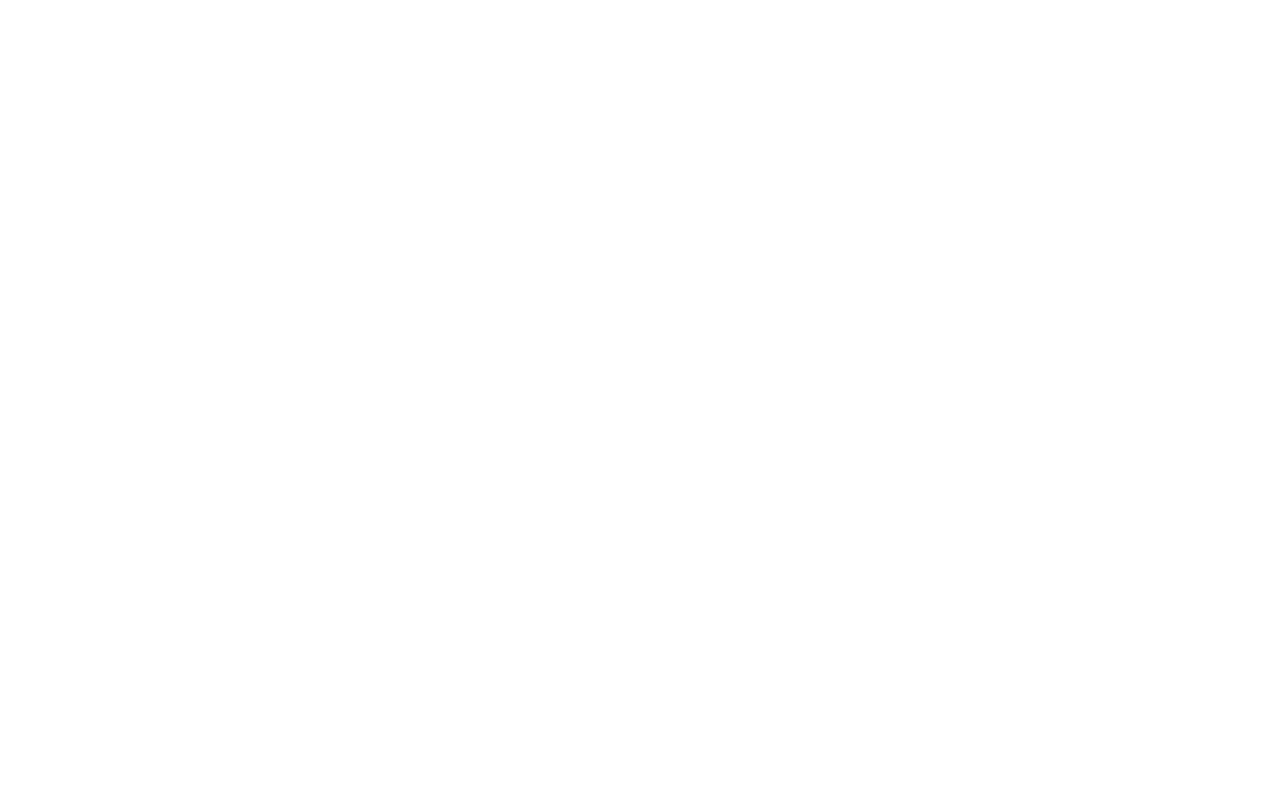
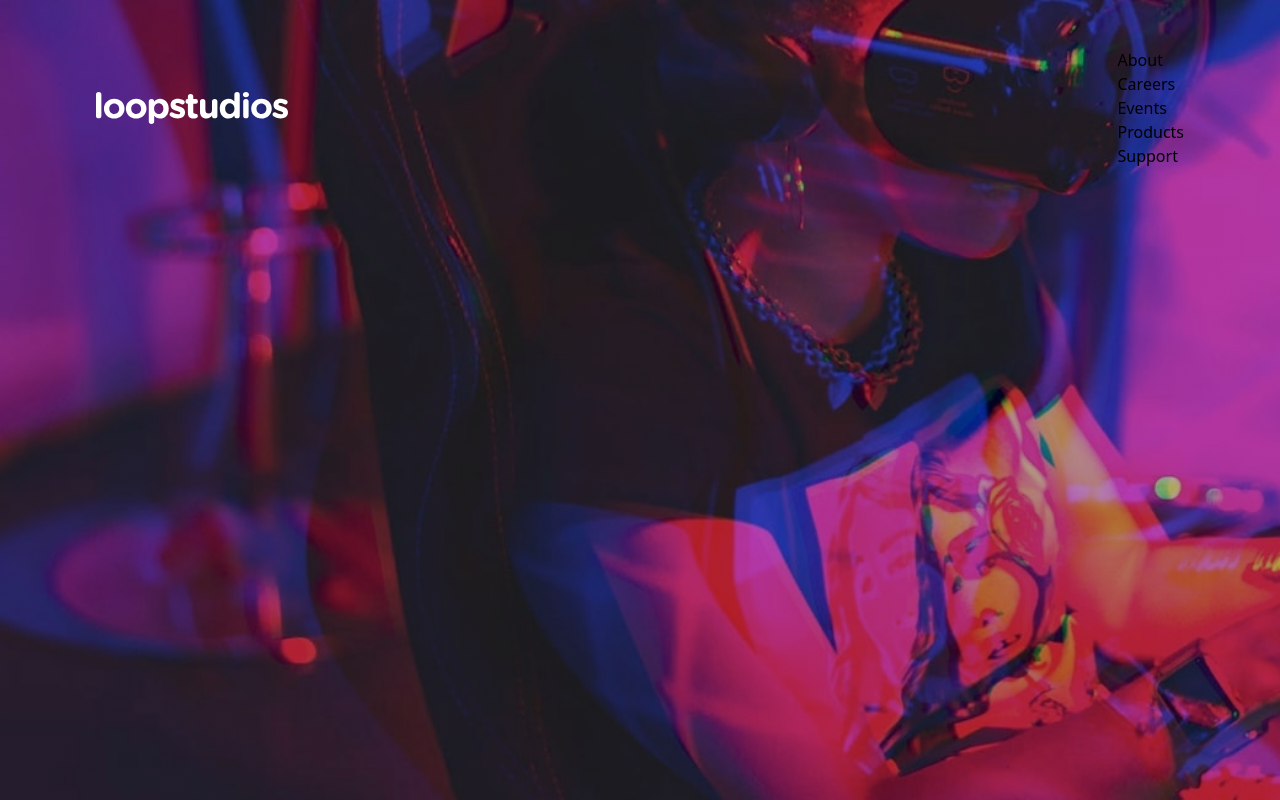
Before and after one commit to f1x3d49/frontendmentor-loopstudios, a React (Create React App) app in the folder frontend/: page / in a window 1280 px wide. Built offline with nearby package versions, Linux system fonts and the light colour scheme.

Commit message:
working on the navbar

```diff
--- a/frontend/public/index.html
+++ b/frontend/public/index.html
@@ -2,7 +2,7 @@
 <html lang="en">
   <head>
     <meta charset="utf-8" />
-    <link rel="icon" href="%PUBLIC_URL%/favicon.ico" />
+    <link rel="icon" href="%PUBLIC_URL%/favicon-32x32.png" />
     <meta name="viewport" content="width=device-width, initial-scale=1" />
     <meta name="theme-color" content="#000000" />
     <meta
@@ -24,7 +24,7 @@
       work correctly both with client-side routing and a non-root public URL.
       Learn how to configure a non-root public URL by running `npm run build`.
     -->
-    <title>React App</title>
+    <title>Loopstudios</title>
   </head>
   <body>
     <noscript>You need to enable JavaScript to run this app.</noscript>
--- /dev/null
+++ b/frontend/src/components/Navbar.js
@@ -0,0 +1,19 @@
+import React from "react";
+import { ReactComponent as Logo } from "../images/logo.svg";
+
+const Navbar = () => {
+  return (
+    <nav className="flex items-center justify-between w-full py-12 px-24">
+      <Logo />
+      <ul>
+        <li>About</li>
+        <li>Careers</li>
+        <li>Events</li>
+        <li>Products</li>
+        <li>Support</li>
+      </ul>
+    </nav>
+  );
+};
+
+export default Navbar;
--- a/frontend/src/sections/Intro.js
+++ b/frontend/src/sections/Intro.js
@@ -1,7 +1,12 @@
 import React from "react";
+import Navbar from "../components/Navbar";
 
 const Intro = () => {
-  return <section className="w-full h-2/3 bg-blue-500"></section>;
+  return (
+    <section className="w-full h-screen bg-fixed bg-no-repeat bg-cover bg-bgHeroMobile md:bg-bgHeroDesktop">
+      <Navbar />
+    </section>
+  );
 };
 
 export default Intro;
--- a/frontend/tailwind.config.js
+++ b/frontend/tailwind.config.js
@@ -13,6 +13,12 @@
         alata: ["Alata", "sans-serif"],
         josefin: ["Josefin Sans", "sans-serif"],
       },
+      backgroundImage: {
+        bgHeroMobile:
+          "linear-gradient(to right, rgba(0,0,0,0.1) 0%, rgba(0,0,0,0.1) 100%),url('/src/images/mobile/image-hero.jpg')",
+        bgHeroDesktop:
+          "linear-gradient(to right, rgba(0,0,0,0.3) 0%, rgba(0,0,0,0.3) 100%),url('/src/images/desktop/image-hero.jpg')",
+      },
     },
   },
   plugins: [],
```
Also changed, not shown: frontend/public/favicon-32x32.png (renamed from frontend/src/images/favicon-32x32.png), 1 other file (tests, documents, lock files or other folders).
